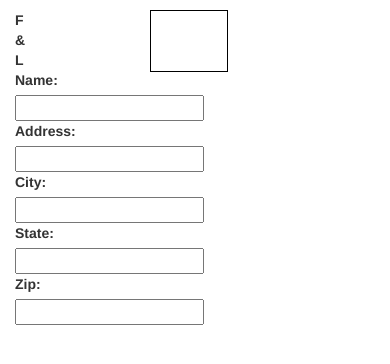
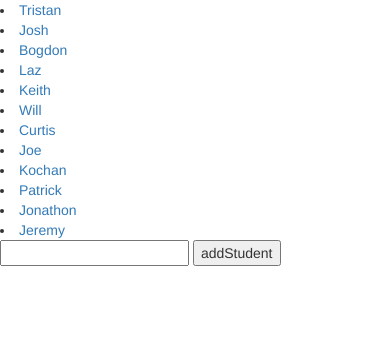
Before and after one commit to Willyb15/angular101, a plain HTML site: page exercise.html in a window 390 px wide. Drawn offline with nearby package versions, Linux system fonts and the light colour scheme.

Commit message:
removed elements from scope using splice method.

```diff
--- a/exercise.html
+++ b/exercise.html
@@ -1,64 +1,27 @@
 <!DOCTYPE html>
-<html ng-app>
+<html ng-app='myApp'>
 <head>
 	<title></title>
+		<script src="https://ajax.googleapis.com/ajax/libs/angularjs/1.4.9/angular.min.js"></script>
+	<!-- <script src="https://ajax.googleapis.com/ajax/libs/jquery/2.2.2/jquery.min.js"></script> -->
+	<script type="text/javascript" src="scripts.js"></script>
+	<link rel="stylesheet" href="https://maxcdn.bootstrapcdn.com/bootstrap/3.3.6/css/bootstrap.min.css" integrity="sha384-1q8mTJOASx8j1Au+a5WDVnPi2lkFfwwEAa8hDDdjZlpLegxhjVME1fgjWPGmkzs7" crossorigin="anonymous">
 </head>
-<link rel="stylesheet" href="https://maxcdn.bootstrapcdn.com/bootstrap/3.3.6/css/bootstrap.min.css" integrity="sha384-1q8mTJOASx8j1Au+a5WDVnPi2lkFfwwEAa8hDDdjZlpLegxhjVME1fgjWPGmkzs7" crossorigin="anonymous">
-<style type="text/css" media="screen">
 
-	.input-fields{
-		float:left;
-		width:9%;
-	}
-
-	.info{
-		border: 1px solid black;
-		margin-left: 150px;
-		margin-top:10px;
-		width: 20%;
-	}
-
-
-</style>
-<body>
-<!-- 	<label>Name:</label> <input type="text" ng-model="name">
-	<label>Name 2:</label> <input type="text" ng-model="name">
-	<label>Name 3:</label> <input type="text" ng-model="name"> -->
+<body ng-controller='myController'>
 
 
 
-	<div id="container">
-		<div class="col-md-3 input-fields">
-			<label>F & L Name: </label><input type="text" ng-model="name"><br>
-			<label>Address: </label><input type="text" ng-model="address"><br>
-			<label>City: </label><input type="text" ng-model="city"><br>
-			<label>State: </label><input type="text" ng-model="state"><br>
-			<label>Zip: </label><input type="text" ng-model="zip">
-		</div>
+	<!-- Hello, {{first}} {{last}} -->
+	<li ng-repeat="student in dcClass track by $index">
+		<a href="" ng-click="removeStudent(student)"> {{student}}</a>
+	</li>
 
-		<div class="col-md-4 text-center info">
-			<span id="name">{{name}}</span><br>
-			<span id="address">{{address}}</span><br>
-			<span id="city">{{city}} {{state}}</span><br>
-			<span id="zip">{{zip}}</span>
-		</div>
+	<form ng-submit="addStudent()">
+		<input type="text" ng-model="newStudent">
+		<input type="submit" value="addStudent">
 
-	</div>
+	</form>
 
-
-
-
-
-
-
-
-	<!-- Hello, {{first}} {{last}}! -->
-	<!-- <span id="inputText"> world! </span> -->
-
-
-
-	<script src="https://ajax.googleapis.com/ajax/libs/angularjs/1.4.9/angular.min.js"></script>
-	<!-- <script src="https://ajax.googleapis.com/ajax/libs/jquery/2.2.2/jquery.min.js"></script> -->
-	<!-- <script type="text/javascript" src="scripts.js"></script> -->
 </body>
 </html>
--- a/scripts.js
+++ b/scripts.js
@@ -1,22 +1,40 @@
-// -------The plain Vanilla Javascript way of databinding
 
+var myApp = angular.module('myApp', []);
+// console.log(myApp);
+myApp.controller('myController', function($scope){
+	$scope.first = "Will";
+	$scope.last = "Bryant";
 
+	$scope.dcClass = [
+		'Tristan',
+		'Josh',
+		'Bogdon',
+		'Laz',
+		'Keith',
+		'Will',
+		'Curtis',
+		'Joe',
+		'Kochan',
+		'Patrick',
+		'Jonathon',
+		'Jeremy'
+	];
 
+	$scope.addStudent = function(){
+		$scope.dcClass.push($scope.newStudent);
+		$scope.newStudent = '';
+	}
 
-// var myInput = document.getElementById('myInput');
+	$scope.removeStudent = function(name){
+		var i = $scope.dcClass.indexOf(name);
+		console.log(i);
+		$scope.dcClass.splice(i,1);
+		// for(var i=0; i < $scope.dcClass.length; i++){
+		// 	if (name == $scope.dcClass[i]){
+		// 		$scope.dcClass.splice(i,1);
+		// 	}
+		// }
 
-// myInput.addEventListener('keyup', function(){
-// 	// console.log('User hit a key!');
+	}
 
-// 	var userText = myInput.value;
-// 	document.getElementById('inputText').innerHTML = userText;
-
-
-
-// })
-
-
-// ------------The jQuery Way of databinding------------
-// $('#myInput').keyup(function(){
-// 	$('#inputText').html($('#myInput').val());
-// })
+})
```
